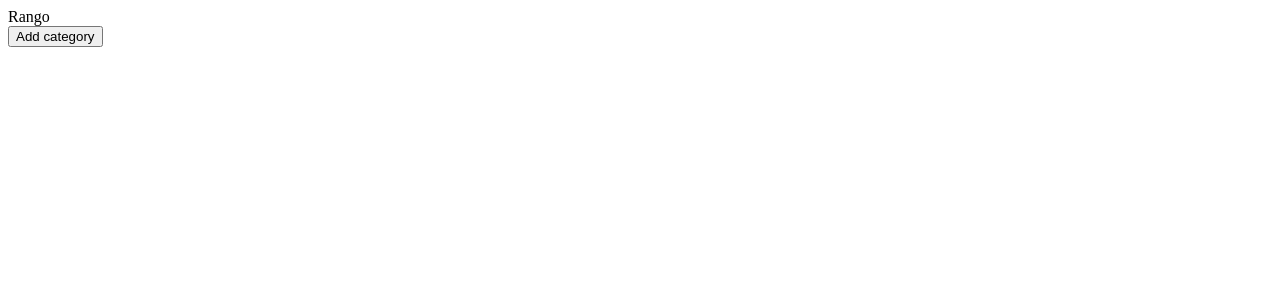
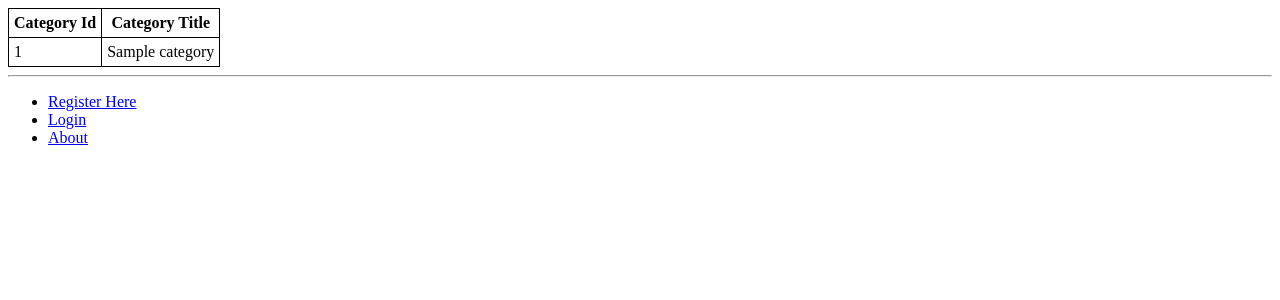
Before and after one commit to mzeeshanid/pythonlearning-userauth, a Django app: page /rango/categories/ in a window 1280 px wide. Shown: the top 300 px of the page. Run offline with Django 3.2, Linux system fonts and the light colour scheme; tables that the repository leaves empty hold one stand-in row (values such as "Sample post").

Commit message:
learned some additional things: blocks related stuff session related stuff

```diff
--- a/rango/models.py
+++ b/rango/models.py
@@ -15,7 +15,7 @@ class UserProfile(models.Model):
 
 
 class Category(models.Model):
-    user = models.OneToOneField(User)
+    user = models.ForeignKey(User)
 
     category_title = models.CharField(max_length=35)
 
--- /dev/null
+++ b/rango/templates/rango/base.html
@@ -0,0 +1,40 @@
+<!DOCTYPE html>
+<html lang="en">
+    <head>
+        <meta charset="UTF-8">
+        <style>
+            table, th, td {
+                border: 1px solid black;
+                border-collapse: collapse;
+            }
+            th, td {
+                padding: 5px;
+            }
+        </style>
+        <title>Rango - {% block title %}Tango with Django!{% endblock %}</title>
+    </head>
+
+    <body>
+        <div>
+            {% block body_block %}
+                This is body_block's default content.
+            {% endblock %}
+        </div>
+        <hr/>
+        <div>
+            <ul>
+            {% if user.is_authenticated %}
+                <li><a href="/rango/">Home</a></li>
+                <li><a href="/rango/restricted/">Restricted Page</a></li>
+                <li><a href="/rango/logout/">Logout</a></li>
+                <li><a href="/rango/add_category/">Add a New Category</a></li>
+            {% else %}
+                <li><a href="/rango/register/">Register Here</a></li>
+                <li><a href="/rango/login/">Login</a></li>
+            {% endif %}
+
+                <li><a href="/rango/about/">About</a></li>
+            </ul>
+        </div>
+    </body>
+</html>
--- a/rango/templates/rango/categories.html
+++ b/rango/templates/rango/categories.html
@@ -1,9 +1,22 @@
-<html>
-    <head>Rango</head>
-    <body>
-        <br/>
-        <form action="/rango/categories/add/" method="get">
-            <input type="submit" value="Add category" name="submit" />
-        </form>
-    </body>
-</html>
+{% extends 'rango/base.html' %}
+{% block title %}Categories{% endblock %}
+
+{% block body_block %}
+    <table>
+            <tr>
+                <th>Category Id</th>
+                <th>Category Title</th>
+            </tr>
+            {% for category in categories %}
+                <tr>
+                    <td>{{category.id}}</td>
+                    <td>{{category.category_title}}</td>
+                </tr>
+            {% endfor %}
+        </table>
+        {% if user.is_authenticated %}
+            <form action="/rango/categories/add/" method="get">
+                <input type="submit" value="Add category" name="submit" />
+            </form>
+        {% endif %}
+{% endblock %}
--- a/rango/views.py
+++ b/rango/views.py
@@ -1,18 +1,42 @@
 from django.shortcuts import render, render_to_response
 from django.template import RequestContext
 from django.contrib.auth import authenticate, login, logout
+from django.contrib.auth.decorators import login_required
 from django.http import HttpResponseRedirect, HttpResponse
+from datetime import datetime
 
-from rango.forms import UserForm, UserProfileForm, CategoryForm
+from rango.forms import UserForm, UserProfileForm, CategoryForm, Category
 
 
 def home(request):
+
     context = RequestContext(request)
 
-    return render_to_response('rango/index.html', context=context)
+    response = render_to_response('rango/index.html', context=context)
+
+    request.session.set_test_cookie()
+
+    visits = int(request.COOKIES.get('visit', 0))
+
+    if 'last_visit' in request.COOKIES:
+        last_visit = request.COOKIES['last_visit']
+        # Cast the value to a Python date/time object.
+        last_visit_time = datetime.strptime(last_visit[:-7], "%Y-%m-%d %H:%M:%S")
+
+        # If it's been more than a day since the last visit...
+        if (datetime.now() - last_visit_time).days > 0:
+            response.set_cookie('visits', visits + 1)
+            response.set_cookie('last_visit', datetime.now())
+    else:
+        response.set_cookie('last_visit', datetime.now())
+
+    return response
 
 
 def register(request):
+    if request.session.test_cookie_worked():
+        print ">>>> TEST COOKIE WORKED!"
+        request.session.delete_test_cookie()
     context = RequestContext(request)
 
     registered = False
@@ -77,8 +101,16 @@ def user_logout(request):
 
 def categories(request):
     context = RequestContext(request)
-    return render_to_response('rango/categories.html', {}, context)
 
+    if request.user.is_authenticated():
+        categories = Category.objects.filter(user=request.user)
+    else:
+        categories = Category.objects.all()
+
+    return render_to_response('rango/categories.html', {'categories' : categories}, context)
+
+
+@login_required
 def add_category(request):
     context = RequestContext(request)
 
@@ -86,10 +118,11 @@ def add_category(request):
     if request.method == 'POST':
         category_form = CategoryForm(data=request.POST)
 
-        if category_form.is_valid:
-            category_form.user = request.user
+        if category_form.is_valid():
+            category = category_form.save(commit=False)
+            category.user = request.user
             print "this is userid: " + str(request.user)
-            category_form.save()
+            category.save()
 
             category_added = True
         else:
```
Also changed, not shown: rango/templates/rango/addcategory.html (+7 -12 lines), rango/templates/rango/index.html (+9 -15 lines), profileImages/IMG_03052016_041338.png (added), profileImages/cropping_sample.jpg (added), rango/migrations/0003_auto_20160516_0632.py (added), 2 other files.
